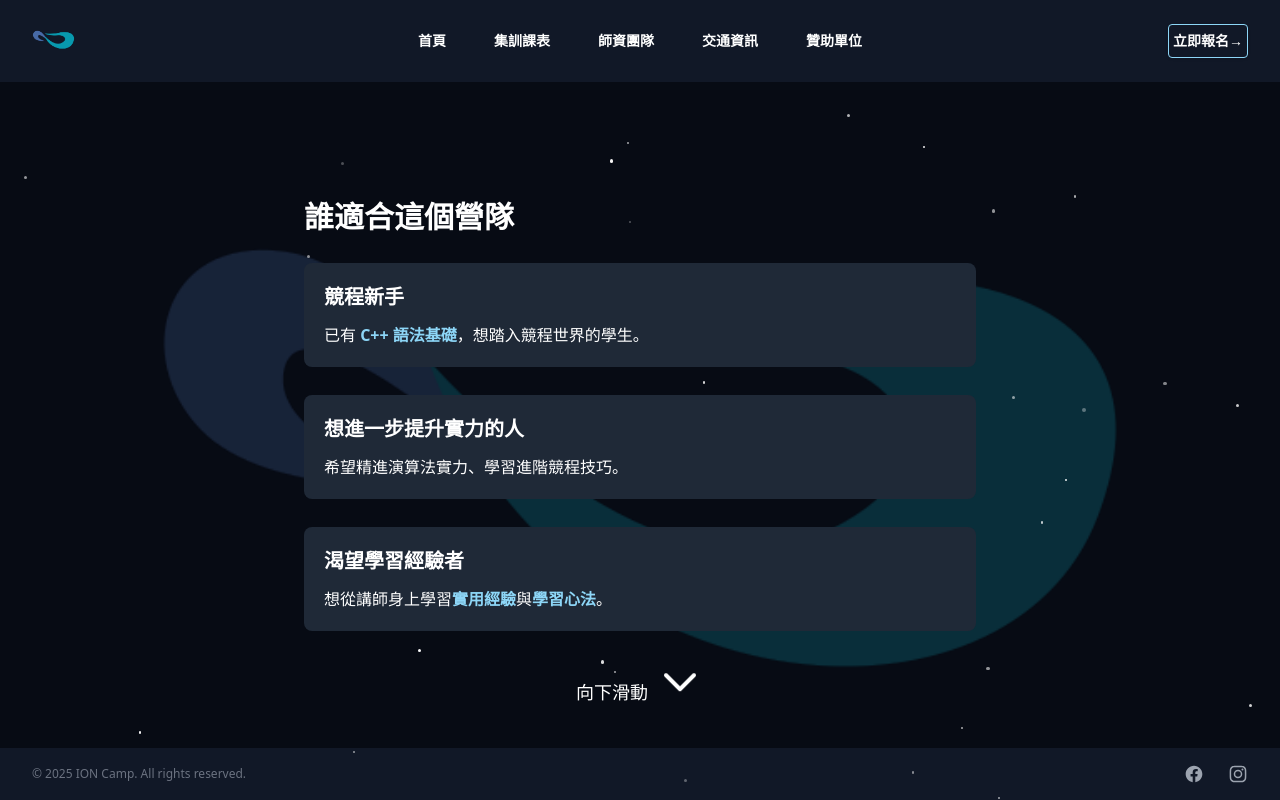
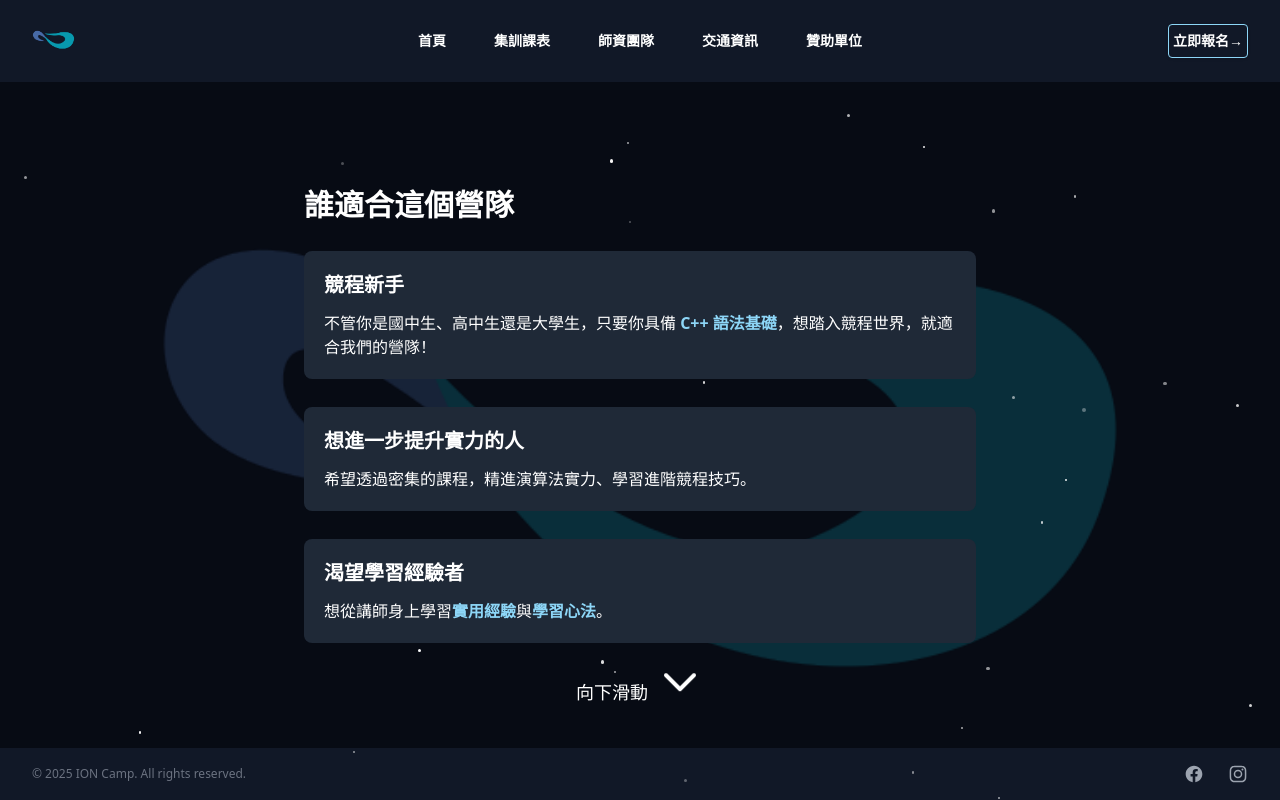
Before and after one commit to ioncamp-internal/web-ionc, a Next.js app: page / in a window 1280 px wide. Both pictures are taken after a click on the element "向下滑動". Built offline with nearby package versions, Linux system fonts and the light colour scheme.

Commit message:
更新官網文案

```diff
--- a/src/pages/index.js
+++ b/src/pages/index.js
@@ -48,53 +48,34 @@ const pageContents = [
             <div className="flex flex-col gap-5 md:gap-7">
                 <div className="bg-gray-800 p-3 md:p-5 rounded-lg">
                     <h3 className="text-lg md:text-xl font-semibold text-white mb-2 md:mb-3">競程新手</h3>
-                    已有 <span className="font-bold" style={{color: "#8DD6F7"}}>C++ 語法基礎</span>，想踏入競程世界的學生。
+                    <p className="text-white">不管你是國中生、高中生還是大學生，只要你具備 <span className="font-bold" style={{color: "#8DD6F7"}}>C++ 語法基礎</span>，想踏入競程世界，就適合我們的營隊！</p>
                 </div>
                 <div className="bg-gray-800 p-3 md:p-5 rounded-lg">
                     <h3 className="text-lg md:text-xl font-semibold text-white mb-2 md:mb-3">想進一步提升實力的人</h3>
-                    希望精進演算法實力、學習進階競程技巧。
+                    <p className="text-white">希望透過密集的課程，精進演算法實力、學習進階競程技巧。</p>
                 </div>
                 <div className="bg-gray-800 p-3 md:p-5 rounded-lg">
                     <h3 className="text-lg md:text-xl font-semibold text-white mb-2 md:mb-3">渴望學習經驗者</h3>
-                    想從講師身上學習<span className="font-bold " style={{color: "#8DD6F7"}}>實用經驗</span>與<span className="font-bold " style={{color: "#8DD6F7"}}>學習心法</span>。
+                    <p className="text-white">想從講師身上學習<span className="font-bold " style={{color: "#8DD6F7"}}>實用經驗</span>與<span className="font-bold " style={{color: "#8DD6F7"}}>學習心法</span>。</p>
                 </div>
             </div>
         </div>
     ),
-    // (
-    //     <div className="w-full max-w-2xl">
-    //         <h2 className="text-2xl md:text-3xl font-bold text-white mb-5 md:mb-7">營隊特色</h2>
-    //         <div className="flex flex-col gap-5 md:gap-7">
-    //             <div className="bg-gray-800 p-3 md:p-5 rounded-lg">
-    //                 <h3 className="text-lg md:text-xl font-semibold text-white mb-2 md:mb-3">專業師資</h3>
-    //                 <p className="text-gray-300">由競賽經驗豐富的學長姐們親自授課。</p>
-    //             </div>
-    //             <div className="bg-gray-800 p-3 md:p-5 rounded-lg">
-    //                 <h3 className="text-lg md:text-xl font-semibold text-white mb-2 md:mb-3">實戰演練</h3>
-    //                 <p className="text-gray-300">五天的練習賽，讓你感受競賽氛圍。</p>
-    //             </div>
-    //             <div className="bg-gray-800 p-3 md:p-5 rounded-lg">
-    //                 <h3 className="text-lg md:text-xl font-semibold text-white mb-2 md:mb-3">同儕相伴</h3>
-    //                 <p className="text-gray-300">認識其他對競程有興趣的同學，一起學習、一起成長。</p>
-    //             </div>
-    //         </div>
-    //     </div>
-    // ),
     (
         <div className="w-full max-w-2xl">
             <h2 className="text-2xl md:text-3xl font-bold text-white mb-5 md:mb-7">Q&A</h2>
             <div className="flex flex-col gap-5 md:gap-7">
                 <div className="bg-gray-800 p-3 md:p-5 rounded-lg">
                     <h3 className="text-lg md:text-xl font-semibold text-white mb-2 md:mb-3">有提供住宿嗎？</h3>
-                    <p className="text-gray-300">我們會安排在清大校內住宿，需要住宿請在報名表單註明。</p>
+                    <p className="text-white">我們會安排在清大校內住宿，需要住宿請在報名表單註明。</p>
                 </div>
                 <div className="bg-gray-800 p-3 md:p-5 rounded-lg">
                     <h3 className="text-lg md:text-xl font-semibold text-white mb-2 md:mb-3">有營隊參加證明嗎？</h3>
-                    <p className="text-gray-300">因應教育部規定，營隊將不會提供參加證明，請確認可接受此規定後再報名。</p>
+                    <p className="text-white">因應教育部規定，營隊將不會提供參加證明，請確認可接受此規定後再報名。</p>
                 </div>
                 <div className="bg-gray-800 p-3 md:p-5 rounded-lg">
                     <h3 className="text-lg md:text-xl font-semibold text-white mb-2 md:mb-3">需要自備筆電嗎？</h3>
-                    <p className="text-gray-300">營隊課程不會需要用到筆電，但建議同學們可以自備筆電，以便練習題目。</p>
+                    <p className="text-white">營隊課程不會需要用到筆電，但建議同學們可以自備筆電，以便練習題目。</p>
                 </div>
             </div>
         </div>
```
